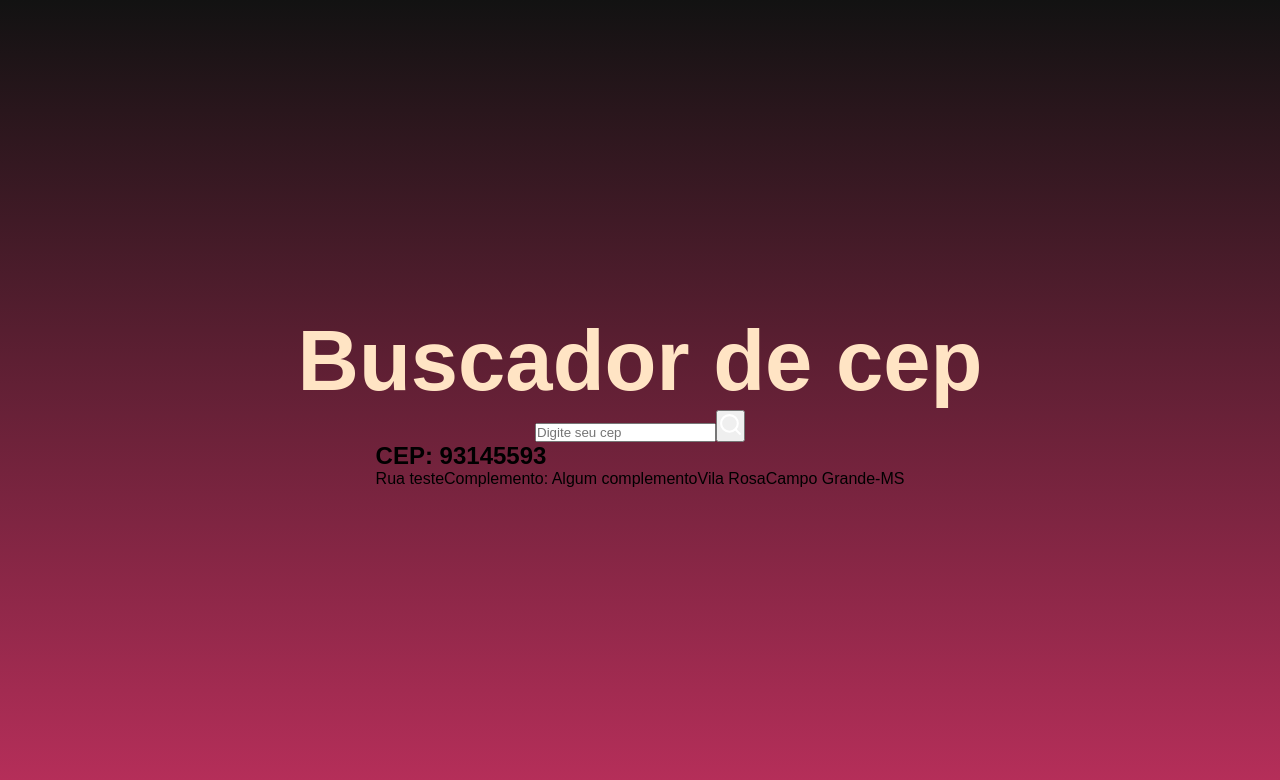
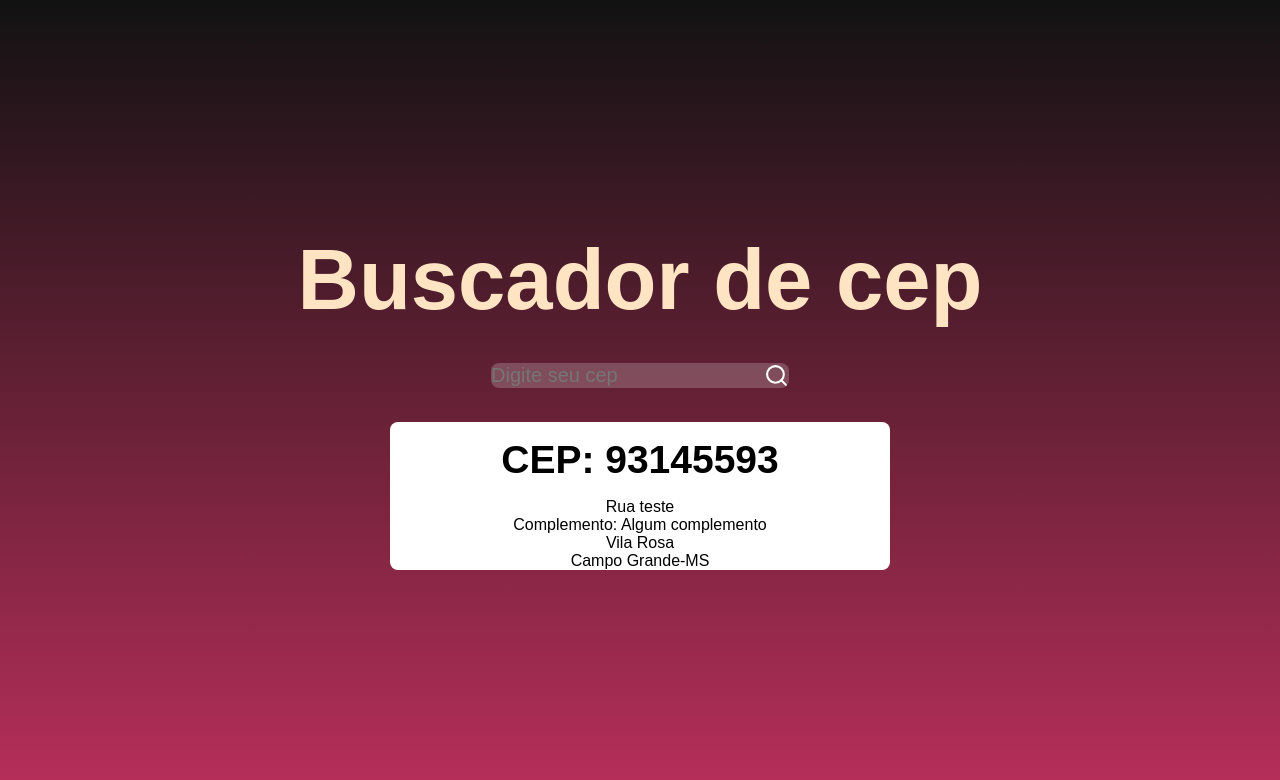
Before and after one commit to DieleCorrea/BUSCADOR-DE-CEP-COM-REACTJS, a React (Create React App) app in the folder buscador/: page / in a window 1280 px wide. Shown: the top 780 px of the page. Built offline with nearby package versions, Linux system fonts and the light colour scheme.

Commit message:
Update styles.css
Finalizando os styles, coloquei uma animação na lupa para ela aumentar quando passar o mouse, agora vou finalizar o .main e ajustar na tela

```diff
--- a/buscador/src/styles.css
+++ b/buscador/src/styles.css
@@ -21,3 +21,48 @@
     transform: rotateX(0deg);
    }
 }
+.containerImput {
+    background-color: rgba(255,255,255, 0.2);
+    border: 15px;
+    margin: 34px 0;
+    display: flex;
+    border-radius: 8px;
+    box-shadow: 1px, 3px, 8px rgba(0,0,0, 0.5);
+}
+
+.containerImput input{
+    background-color: transparent;
+    border: 0;
+    font-size: 20px;
+    color: #fff;
+    outline: none;
+    margin-right: 8px;
+}
+
+.buttonSearch{
+    background-color: transparent;
+    border: 0;
+    display: flex;
+    justify-content: center;
+    align-items: center;
+    cursor: pointer; /*Ao passar o mouse fca uma mãozinha*/
+    transition: transforme 0,5s;
+}
+
+.buttonSearch:hover{
+    transform: scale(1.2);
+}
+
+.main{
+    display: flex;
+    justify-content: center;
+    align-items: center;
+    flex-direction: column;
+    background-color: #fff;
+    width: 500px;
+    border-radius: 8px;
+}
+ .main h2{
+    margin: 16px;
+    font-size: 39px;
+ }
```
